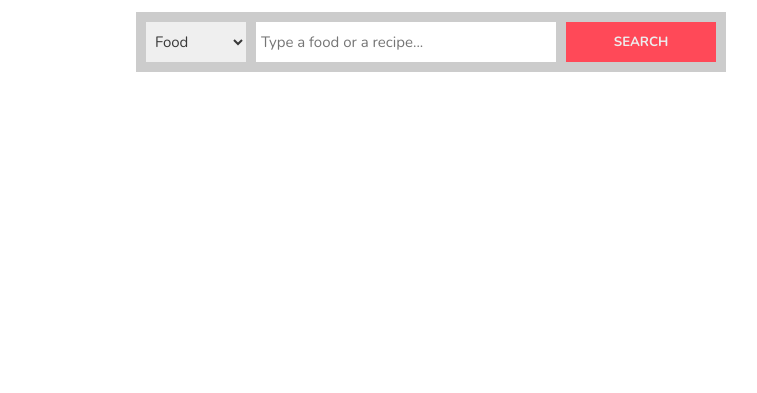
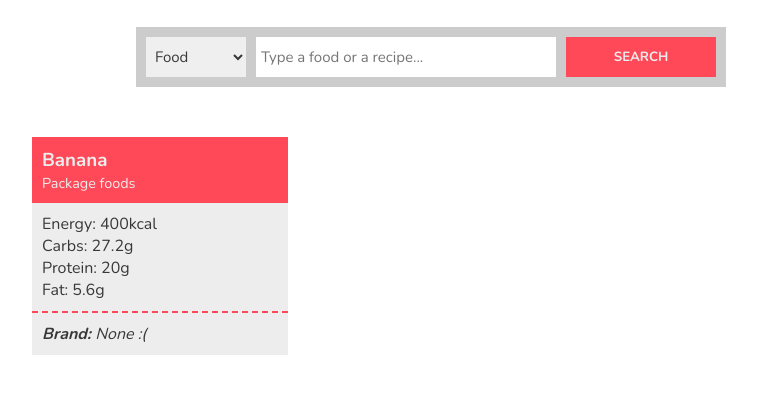
Before and after one commit to viniciusmeneses/food-search, a website: page src/index.html in a window 1280 px wide. Shown: the part 313-706 px from the top of the page, without its empty margins (209-966 px from the left). Drawn offline with nearby package versions, Linux system fonts and the light colour scheme; files that its build step writes are made by us from their sources.

Commit message:
Added card styles and result section styles

```diff
--- /dev/null
+++ b/src/assets/scss/card.scss
@@ -0,0 +1,52 @@
+.card {
+  width: 20vw;
+  background-color: $secondary-color;
+  display: flex;
+  flex-direction: column;
+  transition: all 0.2s ease;
+
+
+  .card-header {
+    padding: 10px;
+    height: auto;
+    margin: 0;
+    background-color: $primary-color;
+    color: $secondary-color;
+
+    h3 {
+      margin: 0;
+    }
+    h4 {
+      margin: 0;
+      font-weight: 300;
+      font-size: 0.9em;
+    }
+  }
+
+  .card-body {
+    color: $text-color-dark;
+    padding: 10px;
+    flex-grow: 10;
+
+    ul {
+      padding: 0;
+      margin: 0;
+      list-style: none;
+    }
+  }
+
+  .card-footer {
+    color: $text-color-dark;
+    padding: 10px;
+    height: auto;
+    margin: 0;
+    border-top: 2px dashed $primary-color;
+
+    p {
+      margin: 0;
+    }
+  }
+}
+.card:hover {
+  background-color: lighten($primary-color, 30);
+}
--- a/src/assets/scss/index.scss
+++ b/src/assets/scss/index.scss
@@ -1,8 +1,11 @@
 $primary-color: #ff4958;
 $secondary-color: #ededed;
 
+$text-color-dark: #383838;
 $font: 'Nunito', sans-serif;
 
 @import 'layout';
 @import 'title';
 @import 'search';
+@import 'result';
+@import 'card';
--- a/src/assets/scss/layout.scss
+++ b/src/assets/scss/layout.scss
@@ -1,23 +1,15 @@
 * {
   box-sizing: border-box;
-}
-html {
-  height: 100vh;
 }
 body {
   margin: 0;
   background-image: url('../img/background.png');
   background-repeat: no-repeat;
   background-size: cover;
-  // display: flex;
-  // flex-direction: column;
-  // justify-content: center;
-  // align-items: center;
   display: grid;
   grid-template-columns: 1fr;
-  grid-template-rows: 1fr 1fr;
-  height: 100%;
-  grid-gap: 30px;
+  grid-template-rows: 50vh 1fr;
+  grid-gap: 50px;
 }
 header, section {
   display: flex;
--- /dev/null
+++ b/src/assets/scss/result.scss
@@ -0,0 +1,6 @@
+#result {
+  display: grid;
+  grid-template-columns: 1fr 1fr 1fr;
+  grid-gap: 15px;
+  font-family: $font;
+}
--- a/src/assets/scss/search.scss
+++ b/src/assets/scss/search.scss
@@ -10,7 +10,7 @@
     padding: 0 5px;
     font-family: $font;
     font-size: 15px;
-    color: #383838;
+    color: $text-color-dark;
     margin: 0 10px 0 0;
     width: 300px;
   }
@@ -26,5 +26,10 @@
     font-weight: 700;
     color: $secondary-color;
     width: 150px;
+    transition: all 0.2s ease;
+  }
+
+  button:hover {
+    background-color: darken($primary-color, 5);
   }
 }
--- a/src/index.html
+++ b/src/index.html
@@ -26,6 +26,25 @@
     </form>
   </header>
   <section>
+    <div id="result">
+      <div class="card">
+          <div class="card-header">
+            <h3>Banana</h3>
+            <h4>Package foods</h4>
+          </div>
+          <div class="card-body">
+            <ul>
+              <li>Energy: <span>400kcal</span></li>
+              <li>Carbs: <span>27.2g</span></li>
+              <li>Protein: <span>20g</span></li>
+              <li>Fat: <span>5.6g</span></li>
+            </ul>
+          </div>
+          <div class="card-footer">
+            <em><b>Brand: </b><span>None :(</span></em>
+          </div>
+        </div>
+    </div>
   </section>
 
   <script src="assets/js/main.min.js"></script>
```
